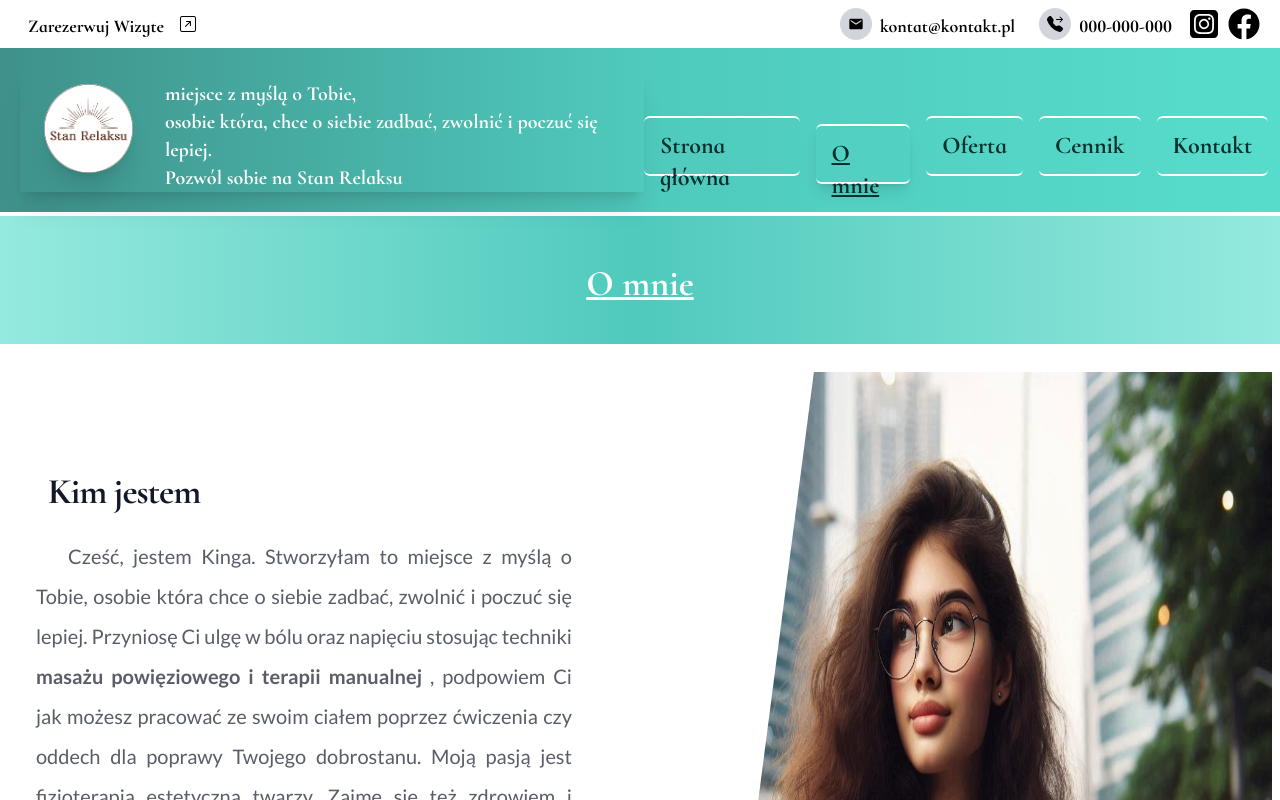
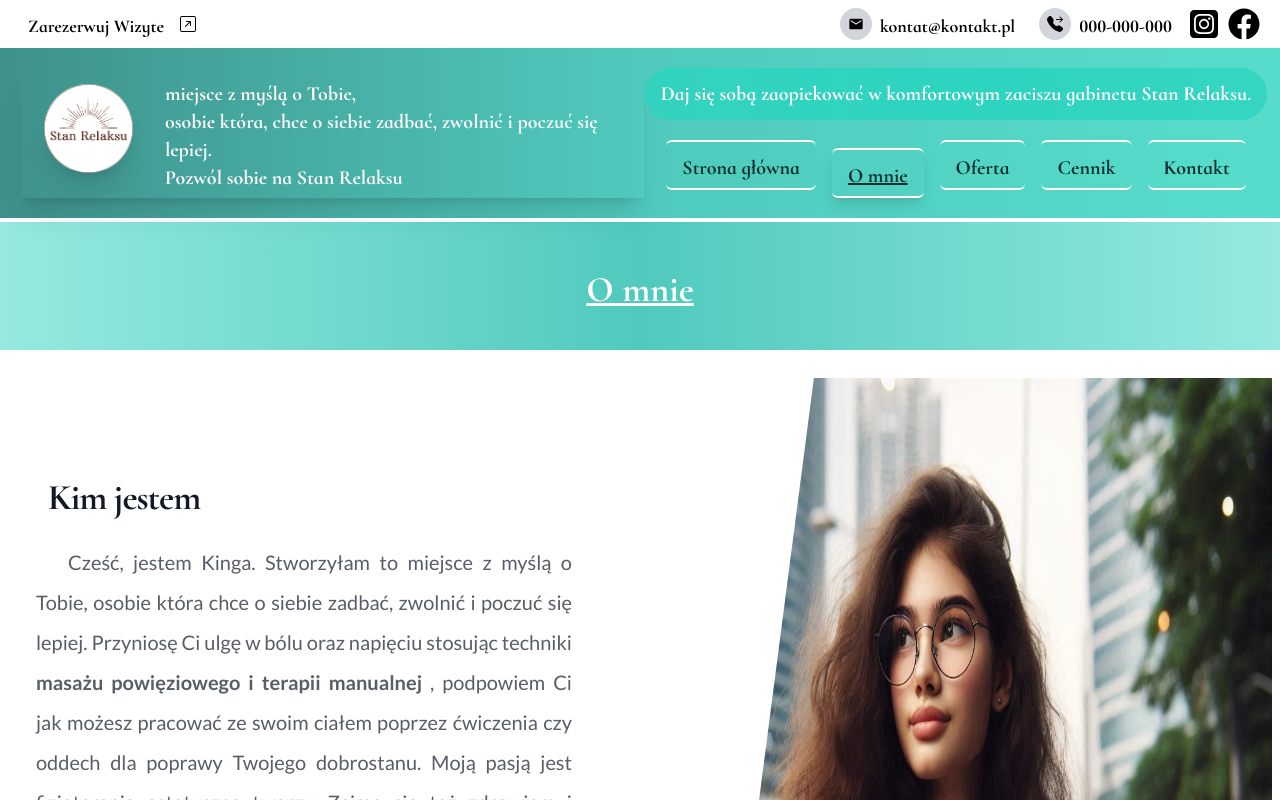
Before and after one commit to PiotrRegulski/stan-relaksu, a Next.js app: page /about in a window 1280 px wide. Shown: the top 800 px of the page. Built offline with nearby package versions, Linux system fonts and the light colour scheme.

Commit message:
improving appearance

```diff
--- a/src/app/page.tsx
+++ b/src/app/page.tsx
@@ -1,19 +1,19 @@
 import Link from "next/link";
 import { lato } from "@/components/fonts";
-import OffersCard from "@/components/offers/OffersCard";
-
+import OffersCardBody from "@/components/offers/OffersCardBody";
 
 import Contact from "@/components/homepage/Contact";
 import WelcomCard from "@/components/layout/WelcomCard";
+import OffersCardFace from "@/components/offers/OffersCardFace";
 
 export default function Home() {
   return (
     <>
       <div className="flex flex-col">
         <WelcomCard />
-        <OffersCard />
-
-         <Contact />
+        <OffersCardBody />
+        <OffersCardFace/>
+        <Contact />
       </div>
     </>
   );
--- a/src/components/layout/NavLinks.tsx
+++ b/src/components/layout/NavLinks.tsx
@@ -17,7 +17,7 @@ const NavLinks = () => {
         <Link
           href={link.href}
           key={link.href}
-          className={` text-teal-950 font-bold lg:text-2xl border-y-2 rounded-md border-white lg:px-4 pt-3  bg-teal-950 bg-transparent h-[2.5em] lg:h-[2.5em]  ${
+          className={` text-teal-950 font-extrabold lg:text-xl border-y-2 rounded-md border-white lg:px-4 pt-3  bg-teal-950 bg-transparent h-[2.5em] lg:h-[2.5em]  ${
             pathname === link.href
               ? "px-2 border-y-2 border-amber-400 shadow-lg text-gray-900 font-bold underline mt-2"
               : " hover:border-y-2 hover:border-black hover:text-white hover:shadow-lg"
--- a/src/components/layout/Navbar.tsx
+++ b/src/components/layout/Navbar.tsx
@@ -18,13 +18,17 @@ const Navbar = () => {
         </h1>
       </div>
 
-      <div className=" flex  basis-1/2 justify-center  ">
-
-          <ul className="flex gap-4 pt-12 ">
-            <NavLinks />
-          </ul>
+      <div className=" flex flex-col  basis-1/2 justify-center  ">
+        <div className="flex justify-center ">
+          <p className=" font-semibold lg:text-xl text-sm leading-none px-4 py-3 text-white  bg-gradient-to-r from-teal-400/80 via-teal-400 to-teal-400/80 rounded-full shadow-t-md ">
+            Daj się sobą zaopiekować w komfortowym zaciszu
+            gabinetu Stan Relaksu.
+          </p>
         </div>
-
+        <div className="flex gap-4 pt-5 justify-center w-full">
+          <NavLinks />
+        </div>
+      </div>
     </nav>
   );
 };
--- a/src/components/layout/WelcomCard.tsx
+++ b/src/components/layout/WelcomCard.tsx
@@ -6,9 +6,9 @@ const WelcomCard = () => {
   return (
     <section
       id="welcome-card"
-      className="relative  max-w-screen min-h-[70vh] bg-gradient-to-t from-teal-300/50 via-teal-400/75 to-teal-300/50 overflow-hidden flex justify-end "
+      className="relative  max-w-screen min-h-[70vh] bg-gradient-to-t from-teal-300/50 via-teal-400/75 to-teal-300/50 overflow-hidden flex justify-end shadow-xl"
     >
-      <div className="  grid md:place-items-center  bg-cover md:bg-left bg-center  bg-my-bg-image h-[75vh] md:h-[60] w-screen md:w-2/3 rounded-md ">
+      <div className="  grid md:place-items-center  bg-cover md:bg-left bg-center  bg-my-bg-image h-[75vh] md:h-[60] w-screen md:w-2/3 rounded-md shadow-xl ">
         <section className=" md:absolute md:top-3 md:left-20 flex flex-col shadow-xl rounded border-4 border-white shadow-gray-400/75  md:w-1/2 md:h-min ">
           <div className="flex flex-col  justify-center  w-full mt-8 md:mt-20 ">
             <article className={`${lato.className}  `}>
```
